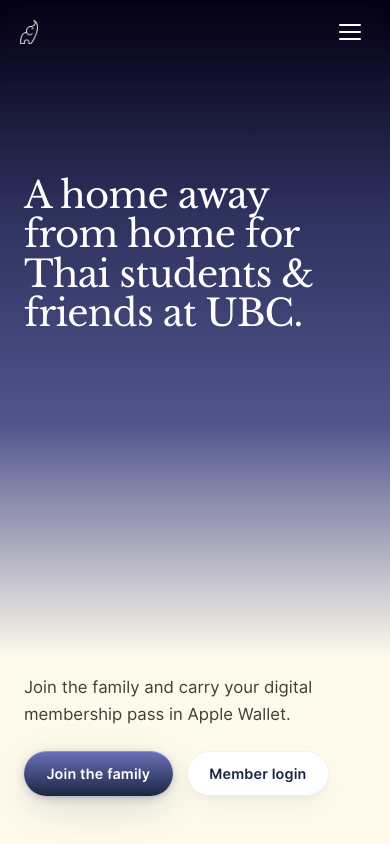
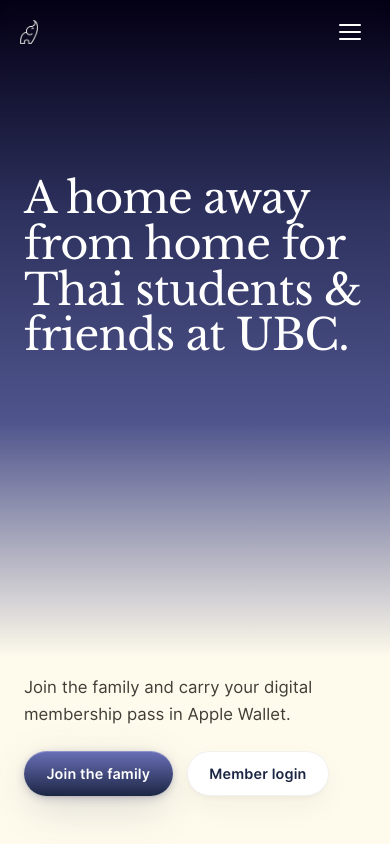
Before and after one commit to ubcthaiaiyara/website, a Next.js app: page / in a window 390 px wide. Shown: the top 844 px of the page. Built offline with nearby package versions, Linux system fonts and the light colour scheme; no server answers.

Commit message:
style(mobile): enlarge hero headline further

```diff
--- a/app/globals.css
+++ b/app/globals.css
@@ -993,7 +993,7 @@ body:has(.hero) .site-header:not(.is-scrolled):not(.is-open) .button:hover {
     }
 
     .hero h1 {
-        font-size: clamp(2.3rem, 9.5vw, 2.8rem);
+        font-size: clamp(2.7rem, 11vw, 3.4rem);
     }
 
     .hero-sub {
```
